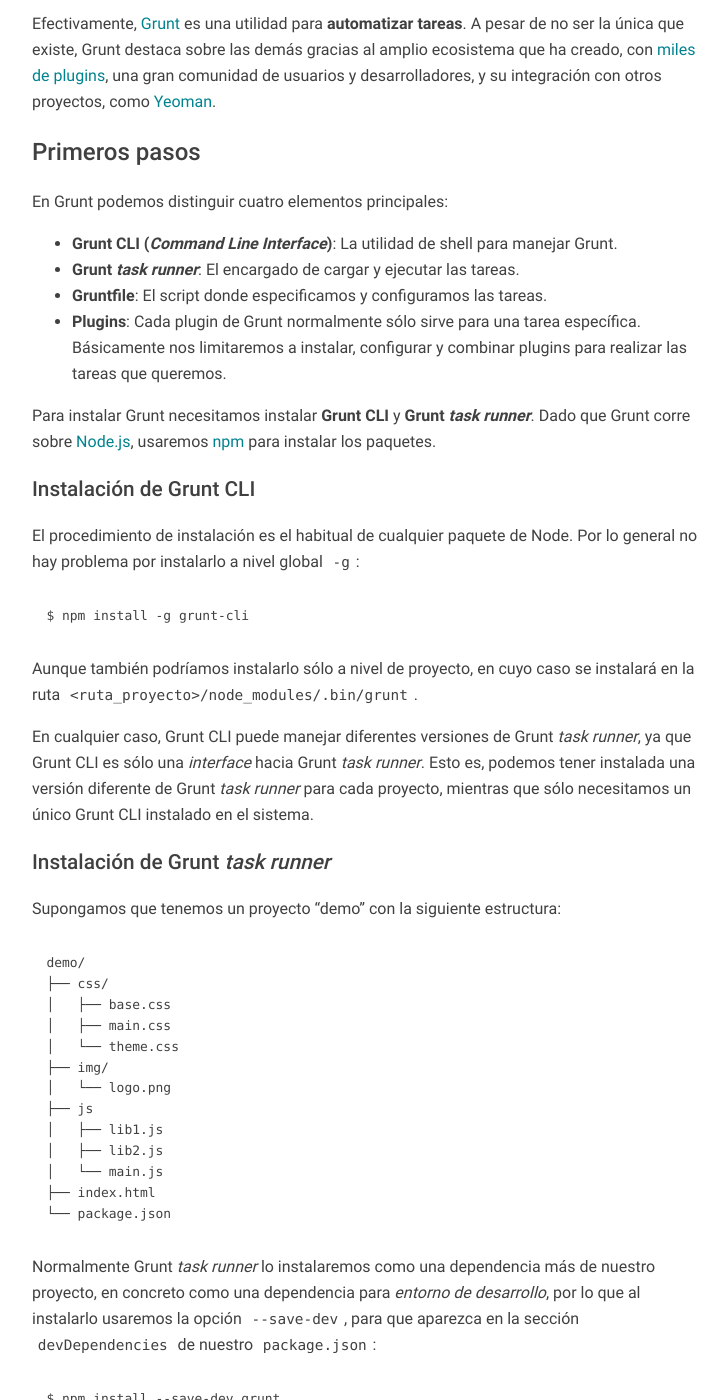
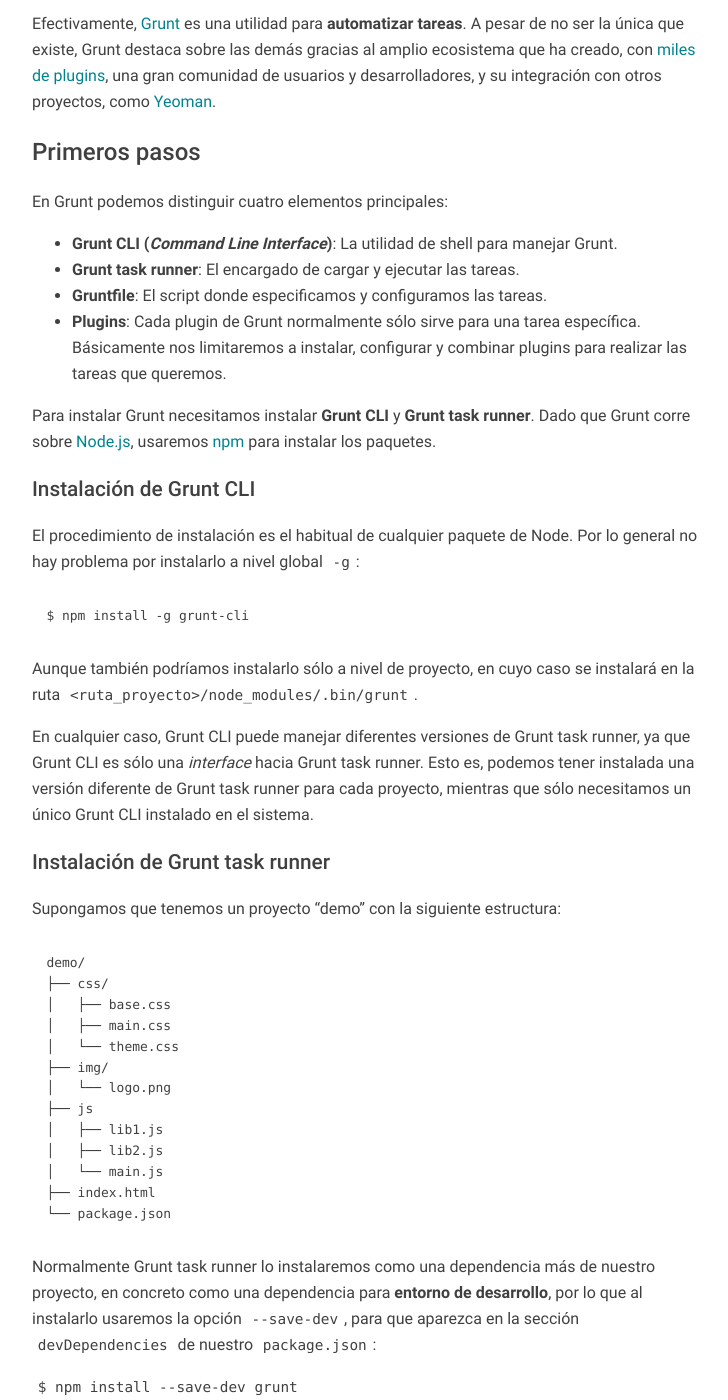
Before and after one commit to srus/srus.github.io, a Jekyll site: the page built from _posts/2014-11-08-automatizando-tareas-con-grunt.md, in a window 1280 px wide and 1400 px high, scrolled down 539 px. Shown: the whole window, without its empty margins (274-1002 px from the left). Built offline with Jekyll 4.4.1, drawn with Linux system fonts in a browser that asks for light colours; Markdown is read by kramdown in place of the engine named in the settings; comment, search, counter and statistics services are not loaded.

Commit message:
Update articles

````diff
--- a/_posts/2014-11-08-automatizando-tareas-con-grunt.md
+++ b/_posts/2014-11-08-automatizando-tareas-con-grunt.md
@@ -14,11 +14,11 @@
 En Grunt podemos distinguir cuatro elementos principales:
 
 - **Grunt CLI (_Command Line Interface_)**: La utilidad de shell para manejar Grunt.
-- **Grunt _task runner_**: El encargado de cargar y ejecutar las tareas.
+- **Grunt task runner**: El encargado de cargar y ejecutar las tareas.
 - **Gruntfile**: El script donde especificamos y configuramos las tareas.
 - **Plugins**: Cada plugin de Grunt normalmente sólo sirve para una tarea específica. Básicamente nos limitaremos a instalar, configurar y combinar plugins para realizar las tareas que queremos.
 
-Para instalar Grunt necesitamos instalar **Grunt CLI** y **Grunt _task runner_**. Dado que Grunt corre sobre [Node.js](http://nodejs.org/), usaremos [npm](https://www.npmjs.org/) para instalar los paquetes.
+Para instalar Grunt necesitamos instalar **Grunt CLI** y **Grunt task runner**. Dado que Grunt corre sobre [Node.js](http://nodejs.org/), usaremos [npm](https://www.npmjs.org/) para instalar los paquetes.
 
 ### Instalación de Grunt CLI
 
@@ -30,9 +30,9 @@
 
 Aunque también podríamos instalarlo sólo a nivel de proyecto, en cuyo caso se instalará en la ruta `<ruta_proyecto>/node_modules/.bin/grunt`.
 
-En cualquier caso, Grunt CLI puede manejar diferentes versiones de Grunt _task runner_, ya que Grunt CLI es sólo una _interface_ hacia Grunt _task runner_. Esto es, podemos tener instalada una versión diferente de Grunt _task runner_ para cada proyecto, mientras que sólo necesitamos un único Grunt CLI instalado en el sistema.
+En cualquier caso, Grunt CLI puede manejar diferentes versiones de Grunt task runner, ya que Grunt CLI es sólo una _interface_ hacia Grunt task runner. Esto es, podemos tener instalada una versión diferente de Grunt task runner para cada proyecto, mientras que sólo necesitamos un único Grunt CLI instalado en el sistema.
 
-### Instalación de Grunt _task runner_
+### Instalación de Grunt task runner
 
 Supongamos que tenemos un proyecto "demo" con la siguiente estructura:
 
@@ -52,11 +52,9 @@
 └── package.json
 ```
 
-Normalmente Grunt _task runner_ lo instalaremos como una dependencia más de nuestro proyecto, en concreto como una dependencia para _entorno de desarrollo_, por lo que al instalarlo usaremos la opción `--save-dev`, para que aparezca en la sección `devDependencies` de nuestro `package.json`:
+Normalmente Grunt task runner lo instalaremos como una dependencia más de nuestro proyecto, en concreto como una dependencia para **entorno de desarrollo**, por lo que al instalarlo usaremos la opción `--save-dev`, para que aparezca en la sección `devDependencies` de nuestro `package.json`:
 
-```
-$ npm install --save-dev grunt
-```
+`$ npm install --save-dev grunt`
 
 ```json
 {
@@ -162,7 +160,7 @@
 - __Procesan__ estos archivos
 - __Escriben__ un conjunto de archivos de salida
 
-Las acciones que se realicen dependerá del tipo de tarea. Por ejemplo, una tarea que compruebe errores sintácticos sólo realizará las dos primeras acciones: _leer_ archivos y _procesar_ archivos. En nuestro caso, las tareas __concat__ y __uglify__ realizan las tres acciones.
+Las acciones que se realicen dependerá del tipo de tarea. Por ejemplo, una tarea que compruebe errores sintácticos sólo realizará las dos primeras acciones: __leer__ archivos y __procesar__ archivos. En nuestro caso, las tareas __concat__ y __uglify__ realizan las tres acciones.
 
 Por otro lado, cada tarea siempre contiene una o varias __subtareas__, también llamadas **_targets_**:
 
````
Also changed, not shown: _posts/2014-11-02-gestionando-dependencias-en-front-end-con-bower.md (+7 -7 lines).
